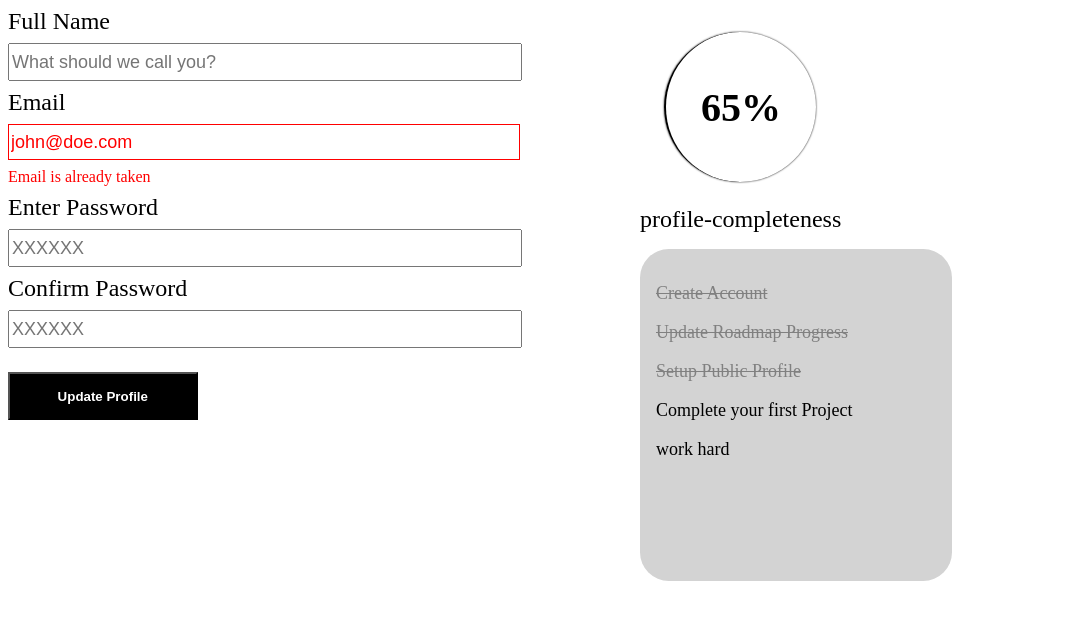
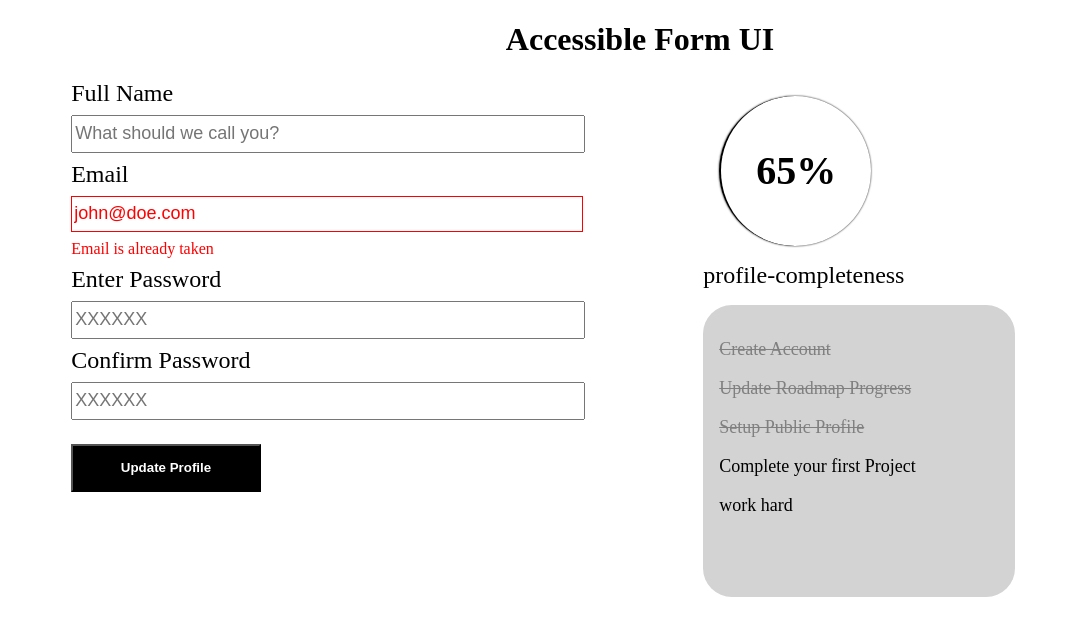
Before and after one commit to parvejg/form-UI, a plain HTML site: page index.html in a window 1280 px wide. Shown: the whole page, without its empty margins (0-1070 px from the left). Drawn offline with Linux system fonts and the light colour scheme.

Commit message:
add og and meta tags

```diff
--- a/index.html
+++ b/index.html
@@ -3,10 +3,22 @@
   <head>
     <meta charset="UTF-8" />
     <meta name="viewport" content="width=device-width, initial-scale=1.0" />
+    <meta name="description" content="Accessible Form UI using html and css">
+    <meta http-equiv="refresh" content="30">
+    <meta name="author" content="Md Parvej">
+    <meta name="robots" content="index, follow">
+    <meta property="og:title" content="Accessible Form UI">
+    <meta property="og:url" content="md-parvej-form-ui.vercel.app">
+    <meta property="og:type" content="website">
+    <meta property="og:description"
+    content="Create a form UI using only HTML and CSS.."
+    >
     <link rel="stylesheet" href="style.css" />
     <title>Form UI</title>
   </head>
   <body>
+    <h1 style="text-align: center;">Accessible Form UI</h1>
+
     <section class="form-main-wrapper">
       <form class="inputs-wrapper">
         <label for="name">Full Name</label>
--- a/style.css
+++ b/style.css
@@ -4,9 +4,9 @@
   gap: 0.5rem;
   width: 50%;
 }
+
 .form-main-wrapper {
   display: flex;
-  align-items: start;
   justify-content: center;
   width: 100%;
   height: 100vh;
@@ -14,7 +14,7 @@
 #profile-completeness-wrapper {
   display: flex;
   flex-direction: column;
-  width: 50%;
+  width: 40%;
 }
 input {
   width: 80%;
@@ -52,7 +52,7 @@ span {
   width: 150px;
   height: 150px;
   border-radius: 50%;
-  margin: 1.5rem;
+  margin: 1rem;
   border-left: 2px solid black;
   box-shadow: 0 0 2px black;
 }
@@ -66,7 +66,7 @@ span {
   margin: 0;
 }
 .card {
-  height: 300px;
+  height: 260px;
   width: 280px;
   background-color: lightgray;
   padding: 1rem;
@@ -81,7 +81,7 @@ span {
    color: gray;
 }
 
-@media (max-width: 440px) {
+@media (max-width: 600px) {
   .profile-completeness-present {
     width: 100px;
     height: 100px;
@@ -108,6 +108,7 @@ span {
   input {
     width: 70%;
     height: 1.3rem;
+    font-size: small;
   }
   label {
     font-size: large;
```
